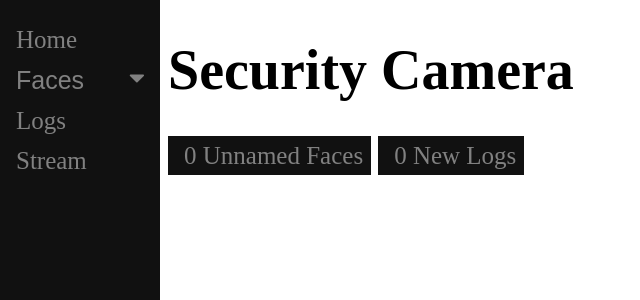
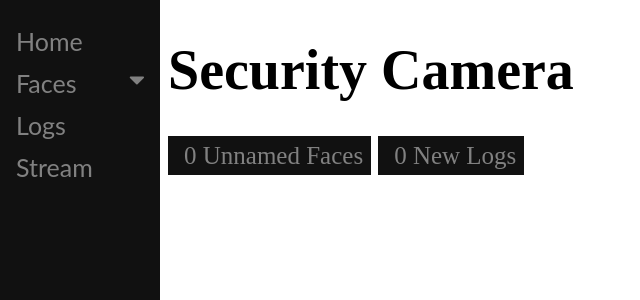
Before and after one commit to barhenkro/SecurityCamera, a Flask app: page / in a window 1280 px wide. Shown: the top 300 px of the page, without its empty margins (0-640 px from the left). Run offline with Flask 2, Linux system fonts and the light colour scheme; the visitor is signed in with stand-in values (Sample User, id 1); parts of the project's set-up code (start-up, migrations or seed data) failed here and were passed over.

Commit message:
changed styling styling

```diff
--- a/static/st.css
+++ b/static/st.css
@@ -1,7 +1,3 @@
-body {
-  font-family: "Times New Roman", Times, serif;
-}
-
 .sidenav {
   height: 100%; /* Full-height: remove this if you want "auto" height */
   width: 160px; /* Set the width of the sidebar */
@@ -15,6 +11,7 @@ body {
 }
 
 .sidenav a, .dropdown-btn{
+  font-family: "Lato", sans-serif;
   padding: 6px 8px 6px 16px;
   text-decoration: none;
   font-size: 25px;
```
